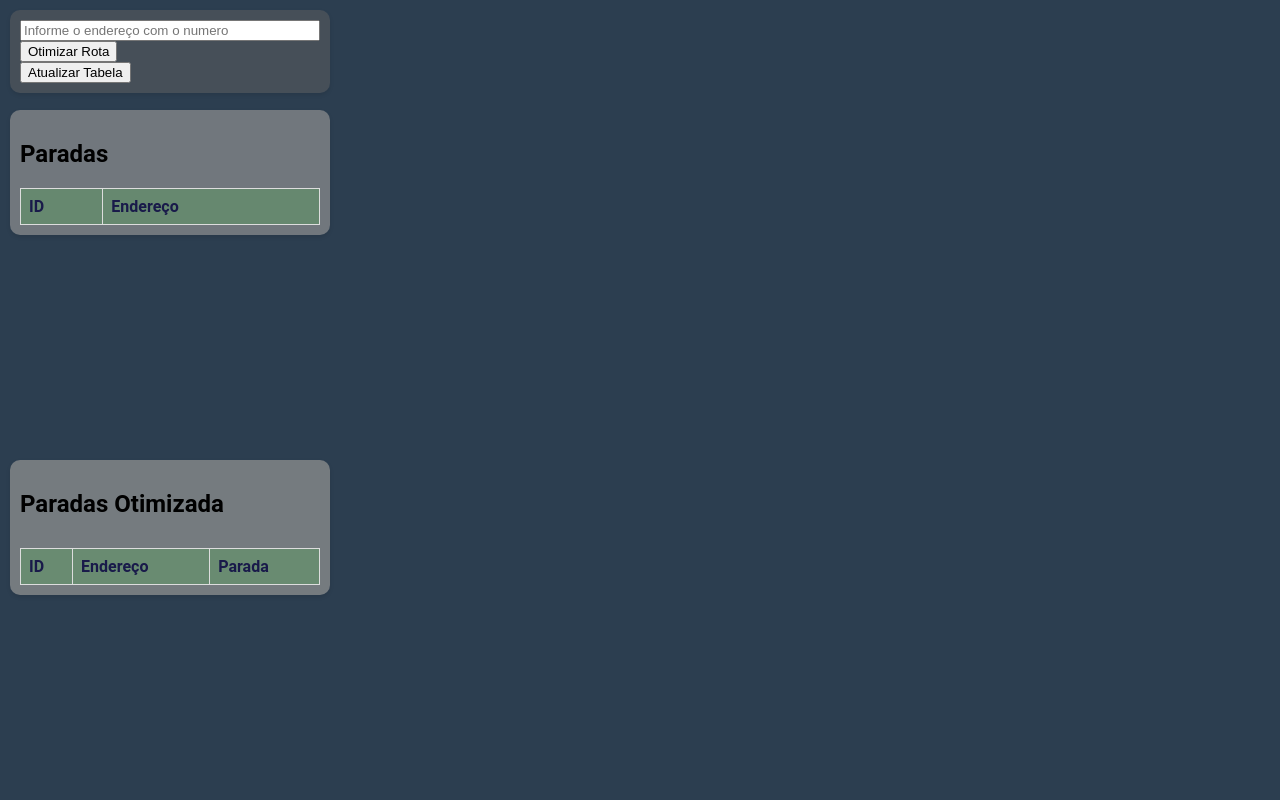
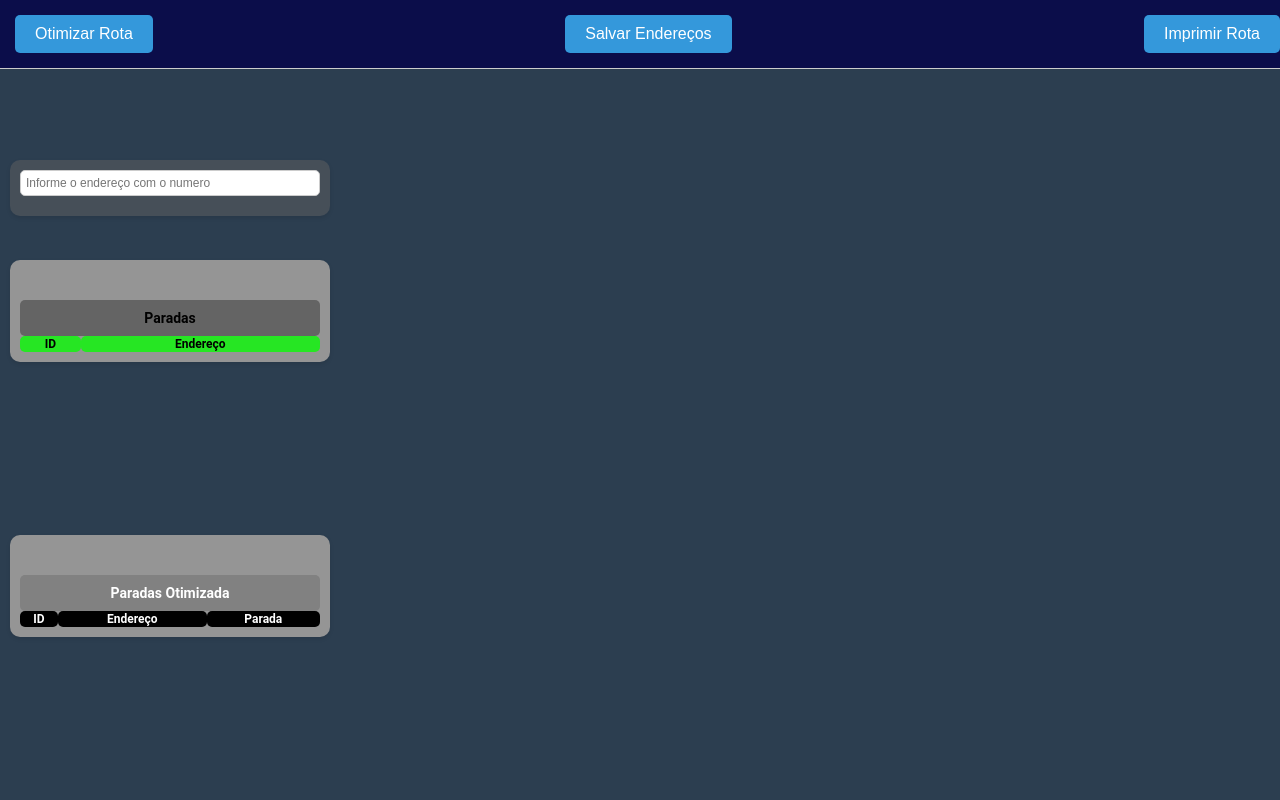
Before and after one commit to DaviRodrigues80/RoteirizadorGet, a Django app: page /adicionar/ in a window 1280 px wide. Run offline with Django 5.2, Linux system fonts and the light colour scheme; lists and menus that the app fills with data are empty; some libraries are stand-ins or nearby versions.

Commit message:
versão v1.0 - finalizado funçao gerar pdf, e impressão

```diff
--- a/roteirizacao_app/forms.py
+++ b/roteirizacao_app/forms.py
@@ -1,10 +1,20 @@
 from django import forms
-from .models import Endereco
+from .models import Endereco, Viagem
 
-# Adicione um campo temporário para o ID
+# Tabela Endereco
 class EnderecoForm(forms.ModelForm):
     id_temporario = forms.IntegerField(widget=forms.HiddenInput(), required=False)
 
     class Meta:
         model = Endereco
-        fields = ['cep', 'rua', 'latitude','longitude', 'bairro', 'cidade', 'numero']
+        fields = ['cep', 'logradouro', 'latitude','longitude', 'bairro', 'cidade', 'numero']
+
+
+
+# Tabela Viagem
+class ViagemForm(forms.ModelForm):
+
+
+    class Meta:
+        model= Viagem
+        fields =  ['numero_viagem', 'parada', 'lougradouro', 'bairro', 'cidade', 'numero', 'latitude', 'longitude']
--- a/roteirizacao_app/static/script.js
+++ b/roteirizacao_app/static/script.js
@@ -38,7 +38,7 @@ function initMap() {
                 var marker = new google.maps.Marker({
                     position: userLocation,
                     map: mapa,
-                    title: 'Sua Localização'
+                    title: 'Estou Aqui'
                 });
 
                 // Inicializa a função de autocomplete...
@@ -110,6 +110,8 @@ function adicionarMarcador(localizacao, endereco) {
 
         // Adiciona entrada à tabela
         adicionarEntradaTabela(numeroMarcador, endereco);
+        var valoresTabelaEnderecos = obterValoresTabelaEnderecos();
+        console.log('linha-114: Enderecos Adicionado:',valoresTabelaEnderecos);
 
         // Limpa a lista de sugestões
         document.getElementById('sugestoes-lista').innerHTML = '';
@@ -197,6 +199,21 @@ window.calcularRota = function () {
         };
     });
 
+    // Verificar se o usuário forneceu um endereço de início
+    var enderecoInicio = document.getElementById('endereco-inicio').value;
+
+    if (enderecoInicio.trim() !== '') {
+        // Se o usuário forneceu um endereço de início, use-o
+        var request = {
+            origin: enderecoInicio,
+            destination: marcadores[marcadores.length - 1].position,
+            waypoints: waypoints,
+            optimizeWaypoints: true,
+            travelMode: google.maps.TravelMode.DRIVING
+        };
+    } else {
+
+        // Se o usuário não forneceu um endereço de início, use a localização atual do usuário
         var request = {
             origin: marcadores[0].position,
             destination: marcadores[marcadores.length - 1].position,
@@ -204,6 +221,7 @@ window.calcularRota = function () {
             optimizeWaypoints: true,
             travelMode: google.maps.TravelMode.DRIVING
         };
+    }
 
     directionsService.route(request, function (result, status) {
         if (status == google.maps.DirectionsStatus.OK) {
@@ -215,12 +233,11 @@ window.calcularRota = function () {
             // Atualizar a tabela com a sequência otimizada
             atualizarTabelaSequencia(result);
 
-            // Adicionar os endereços otimizados à nova tabela
-            // adicionarEnderecosOtimizados(result);
-
             // Exemplo de uso
             var valoresTabelaEnderecos = obterValoresTabelaEnderecos();
-            console.log(valoresTabelaEnderecos);
+            console.log('linha-238: tabela Enderecos Não Otimizada:',valoresTabelaEnderecos);
+            var ValoresTabelaOtimizada = obterValoresTabelaOtimizada();
+            console.log('linha-240: tabela Enderecos Otimizada:', ValoresTabelaOtimizada);
 
         } else {
             alert('Não foi possível calcular a rota: ' + status);
@@ -231,7 +248,7 @@ window.calcularRota = function () {
 function adicionarEnderecosOtimizados(directionsResult) {
     var ordemOtimizada = directionsResult.routes[0].waypoint_order;
     var tabelaOtimizada = document.getElementById('tabela-enderecos-otimizada');
-
+    console.log(tabelaOtimizada)
     for (var i = 0; i < ordemOtimizada.length; i++) {
         var index = ordemOtimizada[i];
         var endereco = marcadores[index].title;
@@ -239,7 +256,27 @@ function adicionarEnderecosOtimizados(directionsResult) {
 
         // Adicionar entrada à tabela otimizada
         adicionarEntradaTabelaOtimizada(i + 1, endereco);
+
+        // Atualizar o marcador existente com nova posição e rótulo
+        atualizarMarcador(marcadores[index], i + 1, idEndereco);
     }
+}
+
+function atualizarMarcador(marker, numero, endereco) {
+    // Atualizar posição do marcador
+    marker.setPosition(marker.position);
+
+    // Atualizar rótulo do marcador
+    marker.setLabel(numero.toString());
+
+    // Adicionar uma janela de informações atualizada
+    var infoWindow = new google.maps.InfoWindow({
+        content: 'Marcador #' + numero + '<br>Endereço: ' + endereco
+    });
+
+    marker.addListener('click', function () {
+        infoWindow.open(mapa, marker);
+    });
 }
 
 function adicionarEntradaTabelaOtimizada(numero, endereco) {
@@ -270,7 +307,8 @@ function atualizarTabelaSequencia(directionsResult) {
 
 
         // Atualizar a tabela com a sequência otimizada
-        var tabelaEnderecosOtimizada = document.getElementById('tabela-enderecos-otimizada');
+        var tabelaEnderecosOtimizada = document.getElementById('tabela-otimizada');
+
         for (var i = 0; i < ordemOtimizada.length; i++) {
             var index = ordemOtimizada[i];
             var row = tabelaEnderecosOtimizada.insertRow(-1);
@@ -305,3 +343,110 @@ function obterValoresTabelaEnderecos() {
 
     return valores;
 }
+
+
+function obterValoresTabelaOtimizada() {
+    var tabelaOtimizada = document.getElementById('tabela-otimizada');
+    var valores = [];
+
+    for (var i = 1; i < tabelaOtimizada.rows.length; i++) {
+        var row = tabelaOtimizada.rows[i];
+        var idEndereco = row.cells[0].innerHTML;
+        var endereco = row.cells[1].innerHTML;
+        var parada = row.cells[2].innerHTML;
+
+        valores.push({
+            idEndereco: idEndereco,
+            endereco: endereco,
+            parada: parada
+        });
+    }
+
+    return valores;
+}
+
+function imprimirRota() {
+    // Obtenha a referência à div
+    var tabela = obterValoresTabelaOtimizada();
+    var quant_parada = tabela.length
+    console.log(quant_parada)
+    console.log(tabela);
+
+    // Inicie a string HTML com o cabeçalho da tabela
+    var htmlTabela = `
+        <table border="1" id="tabela-otimizada" name="tabela-otimizada" style="color: black;">
+            <caption>Paradas Otimizada</caption>
+            <thead>
+                <tr>
+                    <th>ID</th>
+                    <th>Endereço</th>
+                    <th>Parada</th>
+                </tr>
+            </thead>
+
+            <tbody>
+    `;
+
+    // Adicione linhas à string HTML com base nos valores da tabela
+    for (var i = 0; i < quant_parada; i++) {
+        var idEndereco = tabela[i].idEndereco;
+        var endereco = tabela[i].endereco;
+        var parada = tabela[i].parada;
+
+        // Adicione cada linha à string HTML
+        htmlTabela += `
+            <tr>
+                <td>${idEndereco}</td>
+                <td>${endereco}</td>
+                <td>${parada}</td>
+
+            </tr>
+        `;
+
+        // Exiba as informações do loop no console
+        console.log(`Loop ${i + 1} - ID: ${idEndereco}, Endereço: ${endereco}, Parada: ${parada}`);
+    }
+
+    // Finalize a string HTML
+    htmlTabela += `
+            </tbody>
+        </table>
+    `;
+
+
+    // Configurações para o PDF
+    var opt = {
+        margin: 1,
+        filename: "Rota.pdf",
+        html2canvas: { scale: 2 },
+        jsPDF: { unit: "in", format: "letter", orientation: "portrait" },
+        fontOptions: {
+            textColor: [0, 0, 0] // Define a cor da fonte como preto (RGB)
+        }
+    };
+
+    // Gere o PDF
+    html2pdf().set(opt).from(htmlTabela).save();
+    // Exiba as informações do loop no console
+    for (var i = 0; i < quant_parada; i++) {
+        console.log(`Loop ${i + 1} - ID: ${idEndereco}, Endereço: ${endereco}, Parada: ${parada}`);
+}
+
+
+
+// Função para obter o valor de um cookie pelo nome
+function getCookie(name) {
+    let cookieValue = null;
+    if (document.cookie && document.cookie !== '') {
+        const cookies = document.cookie.split(';');
+        for (let i = 0; i < cookies.length; i++) {
+            const cookie = cookies[i].trim();
+            if (cookie.startsWith(name + '=')) {
+                cookieValue = decodeURIComponent(cookie.substring(name.length + 1));
+                break;
+            }
+        }
+    }
+    return cookieValue;
+}
+}
--- a/roteirizacao_app/static/style.css
+++ b/roteirizacao_app/static/style.css
@@ -5,15 +5,52 @@ body {
     margin: 0;
     padding: 0;
 }
+.menu-superior {
+    list-style: none;
+    padding: 10px; /* Ajuste conforme necessário */
+    margin: 0;
+    display: flex;
+    justify-content: space-between;
+    background-color: #0b0d4a; /* Cor de fundo do menu */
+    border-bottom: 1px solid #ccc; /* Borda inferior do menu */
+    position: fixed;
+    top: 0;
+    left: 0;
+    width: 100%;
+    z-index: 1000;
+}
+.menu-superior li {
+    position: relative;
+    z-index: 1000;
+    display: inline;
+    margin: 0;
+    padding: 10px;
+}
 
-.table-section {
-    background-color: #bbc3cb65;
+.btn-menu {
+    background-color: #3498db;
+    color: #ffffff;
+    padding: 10px 20px;
+    font-size: 16px;
+    border: none;
+    border-radius: 5px;
+    cursor: pointer;
+    margin: 5px;
+    transition: background-color 0.3s ease;
+    margin-right: 10px;
 }
+
+.btn-menu:hover {
+    background-color: #27AE60;
+}
+
 
 table {
     width: 100%;
     border-collapse: collapse;
     margin-top: 30px;
+    border-radius: 30px;
+    border: none;
 }
 
 a {
@@ -27,9 +64,11 @@ a:hover {
 #mapa {
     height: 100vh;
     width: 100%;
-    position: absolute;
+    position: relative;
     top: 0;
     left: 0;
+    z-index: 1;
+
 }
 
 #form-container {
@@ -41,74 +80,154 @@ a:hover {
     padding: 10px;
     border-radius: 10px;
     box-shadow: 0 2px 4px rgba(0, 0, 0, 0.1);
+    margin-top: 150px;
 }
 
-#tabela-dinamica {
+#div-enderecos  {
     position: absolute;
     top: 50px;
     left: 0px; /* Ajuste a posição à esquerda conforme necessário */
     z-index: 1;
-    background-color: rgba(141, 142, 143, 0.712);
+    background-color: rgba(149, 149, 149);
     padding: 10px;
     border-radius: 10px;
     box-shadow: 0 2px 4px rgba(0, 0, 0, 0.1);
-    max-height: 300px;
+    max-height: 250px;
     overflow-y: auto;
     overflow-x: auto; /* Adiciona uma barra de rolagem horizontal quando necessário */
     width: calc(100% - 20px); /* Leva em consideração o padding de 10px em cada lado */
     margin-top: 50px;
 }
 
-#tabela-otimizada {
+#div-otimizada {
     position: absolute;
     top: 50px;
     left: 0px; /* Ajuste a posição à esquerda conforme necessário */
     z-index: 1;
-    background-color: rgba(141, 142, 143, 0.759);
+    background-color: rgb(149, 149, 149);
     padding: 10px;
     border-radius: 10px;
     box-shadow: 0 2px 4px rgba(0, 0, 0, 0.1);
-    max-height: 300px;
+    max-height: 250px;
     overflow-y: auto;
     overflow-x: auto; /* Adiciona uma barra de rolagem horizontal quando necessário */
     width: calc(100% - 20px); /* Leva em consideração o padding de 10px em cada lado */
-    margin-top: 400px;
+    margin-top: 325px;
 }
 
-#tabela-enderecos {
-    width: 100%;
-    border-collapse: collapse;
-    margin-top: 5px;
-}
 
-#tabela-enderecos th, #tabela-enderecos td {
-    border: 1px solid #ddd;
+
+#tabela-enderecos td {
+    border: 1px solid #ffffff;
     padding: 8px;
     text-align: left;
     color: #090382;
+    border-radius: 30px;
+    border: none;
+    font-size: 12px;
 }
 
-#tabela-otimizada th, #tabela-otimizada td {
-    border: 1px solid #ddd;
+#tabela-otimizada td {
+    border: 1px solid #000000;
     padding: 8px;
     text-align: left;
-    color: #090382;
+    color: #000000;
+    border-radius: 30px;
+    border: none;
+    font-size: 12px;
+}
+
+
+#tabela-enderecos thead th {
+    position: sticky;
+    top: 0;
+    color: rgb(0, 0, 0);
+    z-index: 2;
+    border: none;
+    font-size: 12px;
+}
+
+#tabela-otimizada thead th {
+    position: sticky;
+    top: 0;
+    color: rgb(255, 255, 255);
+    z-index: 2;
+    border: none;
+    font-size: 12px;
 }
 
 #tabela-enderecos th {
-    background-color: #4caf4f4d;
-    color: rgb(25, 26, 74);
+    background-color: #06ff02c4;
+    color: rgb(0, 0, 0);
+    border-radius: 5px;
+    border: none;
+
+
 }
 
 #tabela-otimizada th {
-    background-color: #4caf4f4d;
-    color: rgb(25, 26, 74);
+    background-color: #000000;
+    color: rgb(255, 255, 255);
+    border-radius: 5px;
+    border: 1px;
+
+
+}
+
+#tabela-enderecos caption {
+    font-weight: bold;
+    font-size: 14px;
+    text-align: center;
+    padding: 10px;
+    background-color: #00000055;
+    color: rgb(0, 0, 0);
+    border-radius: 5px;
+
+}
+
+#tabela-otimizada caption {
+    font-weight: bold;
+    font-size: 14px;
+    text-align: center;
+    padding: 10px;
+    background-color: #818181;
+    color: rgb(255, 255, 255);
+    border-radius: 5px;
 }
 
 .input-group {
     display: flex;
     flex-direction: column;
     align-items: flex-start;
+    margin-bottom: 5px;
+}
+
+.input-group label {
+    font-size: 12px;
+    margin-bottom: 5px;
+}
+
+.input-group input {
+    padding: 5px;
+    font-size: 12px;
+    border: 1px solid #ccc;
+    border-radius: 5px;
+    margin-bottom: 5px;
+}
+
+.input-group button {
+    background-color: #3498db;
+    color: #ffffff;
+    padding: 10px 20px;
+    font-size: 12px;
+    border: none;
+    border-radius: 5px;
+    cursor: pointer;
+    transition: background-color 0.3s ease;
+}
+
+.input-group button:hover {
+    background-color: #41b929;
 }
 
 #id_endereco {
--- /dev/null
+++ b/roteirizacao_app/templates/adicionar_enderecos.html
@@ -0,0 +1,65 @@
+{% load static %}
+<!DOCTYPE html>
+<html lang="pt-br">
+<head>
+    <meta charset="UTF-8">
+    <meta name="viewport" content="width=device-width, initial-scale=1.0">
+    <title>Roteirizador GET</title>
+    <script src="https://cdnjs.cloudflare.com/ajax/libs/pdfmake/0.1.68/pdfmake.min.js"></script>
+    <script src="https://cdnjs.cloudflare.com/ajax/libs/pdfmake/0.1.68/vfs_fonts.js"></script>
+    <script src="https://rawgit.com/eKoopmans/html2pdf/master/dist/html2pdf.bundle.js"></script>
+
+    <script src="{% static 'script.js' %}"></script>
+    <link rel="stylesheet" href="{% static 'style.css' %}">
+</head>
+<body>
+    <div class="menu-superior">
+        <button type="button" class="btn-menu" onclick="calcularRota()">Otimizar Rota</button>
+        <button type="button" class="btn-menu" onclick="salvar_endereco()">Salvar Endereços</button>
+        <button type="button" class="btn-menu" onclick="imprimirRota()">Imprimir Rota</button>
+
+    </div>
+
+    <div id="mapa"></div>
+    <div id="sugestoes-lista"></div>
+    <div id="form-container">
+        <form method="post" action="{% url 'adicionar_endereco' %}" id="formulario-endereco">
+            {% csrf_token %}
+            <div class="input-group">
+                <input type="text" id="id_endereco" name="endereco" placeholder="Informe o endereço com o numero">
+                <input type="hidden" id="endereco-inicio" name="endereco-inicio" placeholder="Informe o endereço com o numero">
+                <input type="hidden" id="input-tabela-otimizada" name="input-tabela-otimizada" value="">
+            </div>
+        </form>
+
+        <div id="div-enderecos" class="tabela-dinamica">
+            <table border="1" id="tabela-enderecos">
+                <caption>Paradas</caption>
+                <thead>
+                    <tr>
+                        <th>ID</th>
+                        <th>Endereço</th>
+                    </tr>
+                </thead>
+            </table>
+        </div>
+
+        <div id="div-otimizada" class="tabela-dinamica">
+            <table border="1" id="tabela-otimizada" name="tabela-otimizada">
+                <caption>Paradas Otimizada</caption>
+                <thead>
+                    <tr>
+                        <th>ID</th>
+                        <th>Endereço</th>
+                        <th>Parada</th>
+                    </tr>
+                </thead>
+            </table>
+        </div>
+    </div>
+
+    <script src="https://maps.googleapis.com/maps/api/js?key=AIzaSyAl4N-KtLVFhvzJ6MuDua1CbN0LJSEBH1U&libraries=places&callback=initMap" async defer></script>
+    <script src="https://cdnjs.cloudflare.com/ajax/libs/pdfmake/0.1.68/pdfmake.min.js"></script>
+    <script src="https://cdnjs.cloudflare.com/ajax/libs/pdfmake/0.1.68/vfs_fonts.js"></script>
+</body>
+</html>
--- a/roteirizacao_app/templates/roteirizacao_app/adicionar_enderecos.html
+++ /dev/null
@@ -1,54 +0,0 @@
-{% load static %}
-<!DOCTYPE html>
-<html lang="pt-br">
-<head>
-    <meta charset="UTF-8">
-    <meta name="viewport" content="width=device-width, initial-scale=1.0">
-    <title>Roteirizador GET</title>
-    <script src="{% static 'script.js' %}"></script>
-    <link rel="stylesheet" href="{% static 'style.css' %}">
-</head>
-<body>
-    <div id="mapa"></div>
-    <div id="sugestoes-lista"></div>
-    <div id="form-container">
-        <form method="post" action="{% url 'adicionar_endereco' %}" id="formulario-endereco">
-            {% csrf_token %}
-            <div class="input-group">
-                <input type="text" id="id_endereco" name="endereco" placeholder="Informe o endereço com o numero" required>
-                <button type="button" onclick="calcularRota()">Otimizar Rota</button>
-                <button type="button" onclick="atualizarTabelaSequencia()">Atualizar Tabela</button>
-                <div id="tabela-dinamica">
-                    <h2>Paradas</h2>
-                    <table border="1" id="tabela-enderecos">
-                        <tr>
-                            <th>ID</th>
-                            <th>Endereço</th>
-
-                        </tr>
-
-                    </table>
-
-                </div>
-
-            </div>
-        </form>
-
-        <!-- Adicione uma nova div para a tabela de endereços otimizados -->
-        <div id="tabela-otimizada" class="tabela-dinamica">
-            <h2>Paradas Otimizada</h2>
-            <table border="1" id="tabela-enderecos-otimizada">
-                <tr>
-                    <th>ID</th>
-                    <th>Endereço</th>
-                    <th>Parada</th>
-
-                </tr>
-            </table>
-        </div>
-    </div>
-
-    <script src="{% static 'script.js' %}"></script>
-    <script src="https://maps.googleapis.com/maps/api/js?key=AIzaSyAl4N-KtLVFhvzJ6MuDua1CbN0LJSEBH1U&libraries=places&callback=initMap" async defer></script>
-</body>
-</html>
--- a/roteirizacao_app/urls.py
+++ b/roteirizacao_app/urls.py
@@ -1,7 +1,9 @@
 from django.urls import path
-from .views import lista_enderecos, adicionar_endereco
+from .views import lista_enderecos, adicionar_endereco, imprimir_rota
 
 urlpatterns = [
     path('', lista_enderecos, name='lista_enderecos'),
     path('adicionar/', adicionar_endereco, name='adicionar_endereco'),
+    path('imprimir_rota/', imprimir_rota, name='imprimir_rota'),
+
 ]
--- a/roteirizacao_app/views.py
+++ b/roteirizacao_app/views.py
@@ -1,50 +1,30 @@
+import html
+import json
+from urllib import request
+from bs4 import BeautifulSoup
 from django.http import JsonResponse
 from django.shortcuts import render, redirect
 from django.template import RequestContext
-from .models import Endereco
+import soupsieve
+from .models import Endereco, Viagem
 from .forms import EnderecoForm
+from reportlab.lib.pagesizes import letter
+from reportlab.pdfgen import canvas
+from reportlab.lib import colors
+from reportlab.platypus import Table, TableStyle
+from io import BytesIO
+from django.http import HttpResponse
+from django.http import JsonResponse
+from django.views.decorators.http import require_POST
+from django.http import JsonResponse
+from django.views.decorators.http import require_POST
+from django.views.decorators.csrf import csrf_exempt  # Importe o decorador CSRF
+from django.template.loader import render_to_string
+
 
 def lista_enderecos(request):
     enderecos = Endereco.objects.all()
-    return render(request, 'roteirizacao_app/lista_enderecos.html', {'enderecos': enderecos})
-
-def buscar_cep(request):
-    if request.method == 'POST':
-        cep = request.POST.get('cep')
-        numero = request.POST.get('numero')
-
-        # Verifica se o CEP e número já existem no banco de dados
-        endereco = Endereco.objects.filter(cep=cep, numero=numero).first()
-
-        if endereco:
-            data = {
-                'rua': endereco.rua,
-                'numero':endereco.numero,
-                'latitude': endereco.latitude,
-                'longitude': endereco.longitude,
-                'bairro': endereco.bairro,
-                'cidade': endereco.cidade,
-            }
-            return JsonResponse(data)
-        else:
-            # Se o endereço não existir no banco, faz a requisição à API VIA CEP
-            url = f'https://viacep.com.br/ws/{cep}/json/'
-            response = RequestContext.get(url)
-            data = response.json()
-
-            if 'erro' not in data:
-                # Se a API retornar dados válidos, preenche os campos do formulário
-                data_to_return = {
-                    'rua': data.get('logradouro', ''),
-                    'numero':data.get('numero', ''),
-                    'latitude':data.get('latitude', ''),
-                    'longitude':data.get('longitude', ''),
-                    'bairro': data.get('bairro', ''),
-                    'cidade': data.get('localidade', ''),
-                }
-                return JsonResponse(data_to_return)
-
-    return JsonResponse({'error': 'Método não permitido'})
+    return render(request, 'lista_enderecos.html', {'enderecos': enderecos})
 
 def adicionar_endereco(request):
     if request.method == 'POST':
@@ -61,8 +41,66 @@ def adicionar_endereco(request):
     else:
         form = EnderecoForm()
 
-    return render(request, 'roteirizacao_app/adicionar_enderecos.html', {'form': form})
+    return render(request, 'adicionar_enderecos.html', {'form': form})
 
-def lista_enderecos_temporarios(request):
-    enderecos_temporarios = request.session.get('enderecos_temporarios', [])
-    return render(request, 'roteirizacao_app/lista_enderecos.html', {'enderecos_temporarios': enderecos_temporarios})
+def imprimir_rota(request):
+    if request.method == "POST":
+        # Supondo que você esteja recebendo HTML como parte da requisição POST
+        html = request.POST.get('html', '')
+
+        # Use BeautifulSoup para analisar o HTML
+        soup = BeautifulSoup(html, 'html.parser')
+
+        # Encontre o texto dentro da tag h1
+        texto_h1 = soup.find('h1').string if soup.find('h1') else "H1 não encontrado"
+
+        # Imprima o valor no terminal (para verificar no console)
+        print(f"O valor da variável texto_h1 é: {texto_h1}")
+
+        # Retorne a resposta renderizada com o texto_h1 como contexto
+        return render(request, 'imprimir_rota.html', {'texto_h1': texto_h1})
+    else:
+        # Se a requisição não for POST, renderize a página normalmente
+        return render(request, 'imprimir_rota.html')
+
+
+def obter_numero_viagem_atual():
+    # Obtenha o último número de viagem salvo no banco de dados
+    ultima_viagem = Viagem.objects.order_by('-numero_viagem').first()
+
+    if ultima_viagem:
+        numero_viagem = ultima_viagem.numero_viagem + 1
+    else:
+        numero_viagem = 1
+
+    return numero_viagem
+
+def salvar_endereco(valor):
+    # Verifique se o endereço já existe no banco de dados
+    endereco_existente = Endereco.objects.filter(CEP=valor['CEP'], numero=valor['numero']).first()
+
+    if not endereco_existente:
+        # Salve o endereço se não existir
+        Endereco.objects.create(
+            CEP=valor['CEP'],
+            LOGRADOURO=valor['logradouro'],
+            NUMERO=valor['numero'],
+            LATITUDE=valor['latitude'],
+            LONGITUDE=valor['longitude'],
+            BAIRRO=valor['bairro'],
+            CIDADE=valor['cidade']
+        )
+
+
+def salvar_viagem(numero_viagem, valor):
+    # Salve a viagem com o número de viagem atual
+    Viagem.objects.create(
+        numero_viagem=numero_viagem,
+        parada=valor['parada'],
+        logradouro=valor['logradouro'],
+        bairro=valor['bairro'],
+        cidade=valor['cidade'],
+        numero=valor['numero'],
+        latitude=valor['latitude'],
+        longitude=valor['longitude']
+    )
--- a/roteirizacao_projeto/settings.py
+++ b/roteirizacao_projeto/settings.py
@@ -56,7 +56,7 @@ ROOT_URLCONF = 'roteirizacao_projeto.urls'
 TEMPLATES = [
     {
         'BACKEND': 'django.template.backends.django.DjangoTemplates',
-        'DIRS': [os.path.join(BASE_DIR, 'templates')],
+        'DIRS': [os.path.join(BASE_DIR, 'roteirizacao_app/templates')],
         'APP_DIRS': True,
         'OPTIONS': {
             'context_processors': [
```
Also changed, not shown: roteirizacao_app/models.py (+15 -1 lines), roteirizacao_app/templates/imprimir_rota.html (added, +14 -0 lines), db.sqlite3, roteirizacao_app/migrations/0004_rename_rua_endereco_logradouro.py (added), roteirizacao_app/migrations/0005_viagem.py (added), roteirizacao_app/templates/lista_enderecos.html (renamed from roteirizacao_app/templates/roteirizacao_app/lista_enderecos.html). Lines whose indentation alone changed are shown as unchanged.
